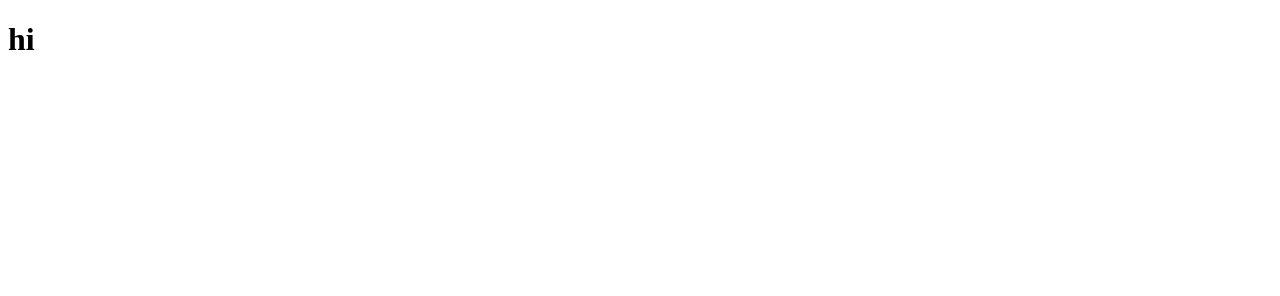
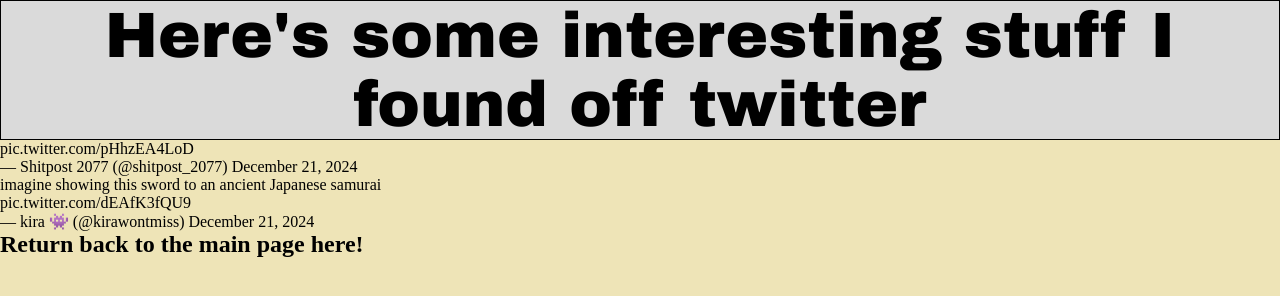
Before and after one commit to AngelCabr/CMP-343-Final, a plain HTML site: page Img3_page.html in a window 1280 px wide. Drawn offline with Linux system fonts and the light colour scheme.

Commit message:
populated img3 pages

```diff
--- a/Img3_page.html
+++ b/Img3_page.html
@@ -1,11 +1,21 @@
 <!DOCTYPE html>
-
 <html lang="en">
-<head>
-    <meta charset="UTF-8">
-    <meta name="viewport" content="width=device-width, initial-scale=1.0">
-    <title>img1</title>
+  <head>
+    <meta charset="UTF-8" />
+    <meta name="viewport" content="width=device-width, initial-scale=1.0" />
+    <link rel="stylesheet" href="style.css" />
+    <link rel="preconnect" href="https://fonts.googleapis.com">
+<link rel="preconnect" href="https://fonts.gstatic.com" crossorigin>
+<link href="https://fonts.googleapis.com/css2?family=Archivo+Black&display=swap" rel="stylesheet">
 </head>
+<header>
+        <h1 class="title">Here's some interesting stuff I found off twitter</h1>
+</header>
 <body>
-    <h1> hi </h1>
+    <blockquote class="twitter-tweet" data-media-max-width="560"><p lang="zxx" dir="ltr"><a href="https://t.co/pHhzEA4LoD">pic.twitter.com/pHhzEA4LoD</a></p>&mdash; Shitpost 2077 (@shitpost_2077) <a href="https://twitter.com/shitpost_2077/status/1870507020778127815?ref_src=twsrc%5Etfw">December 21, 2024</a></blockquote> <script async src="https://platform.twitter.com/widgets.js" charset="utf-8">
+    </script>
+    <blockquote class="twitter-tweet" data-media-max-width="560"><p lang="en" dir="ltr">imagine showing this sword to an ancient Japanese samurai<br> <a href="https://t.co/dEAfK3fQU9">pic.twitter.com/dEAfK3fQU9</a></p>&mdash; kira 👾 (@kirawontmiss) <a href="https://twitter.com/kirawontmiss/status/1870534806339297557?ref_src=twsrc%5Etfw">December 21, 2024</a></blockquote> <script async src="https://platform.twitter.com/widgets.js" charset="utf-8"></script>
 </body>
+<h2>
+    <a href="MainPage.html"> Return back to the main page here!</a>
+ </h2>
```
